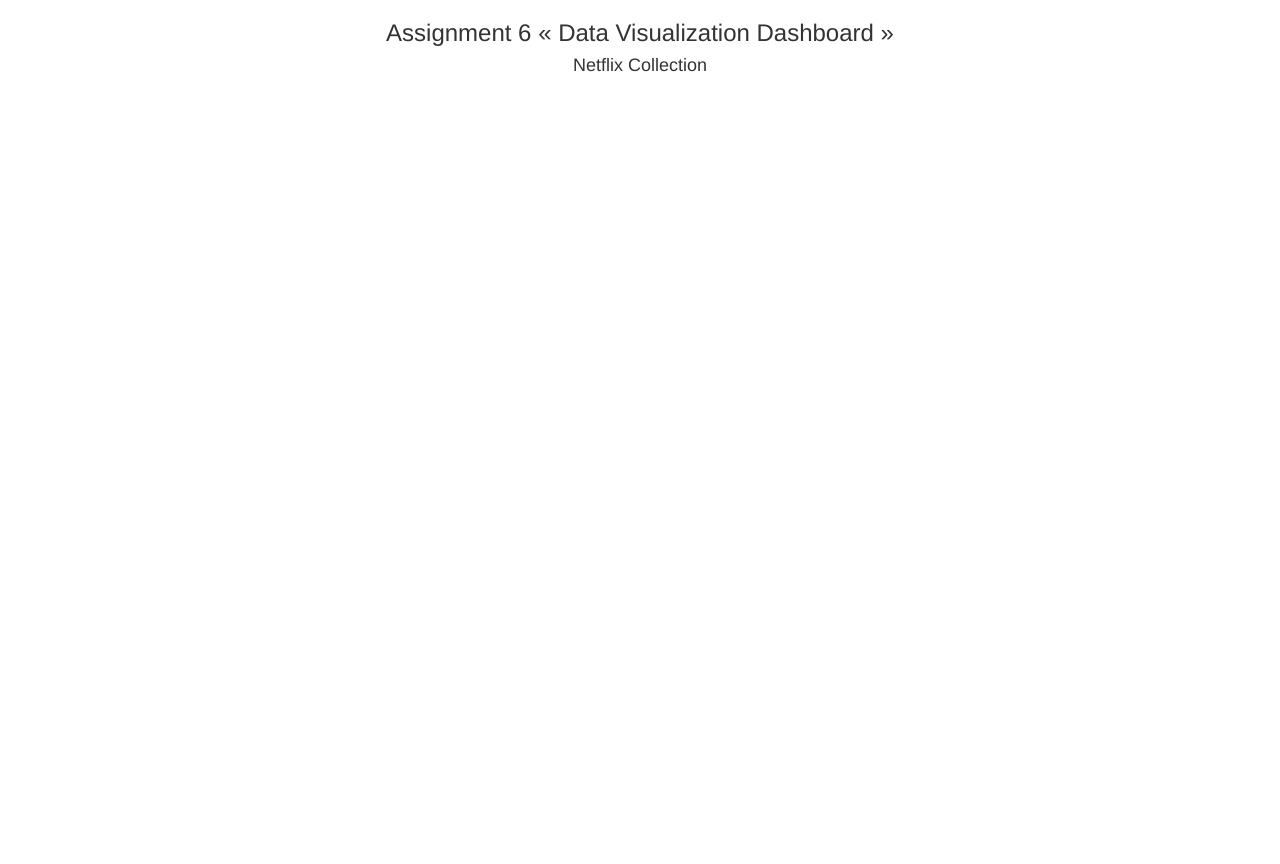
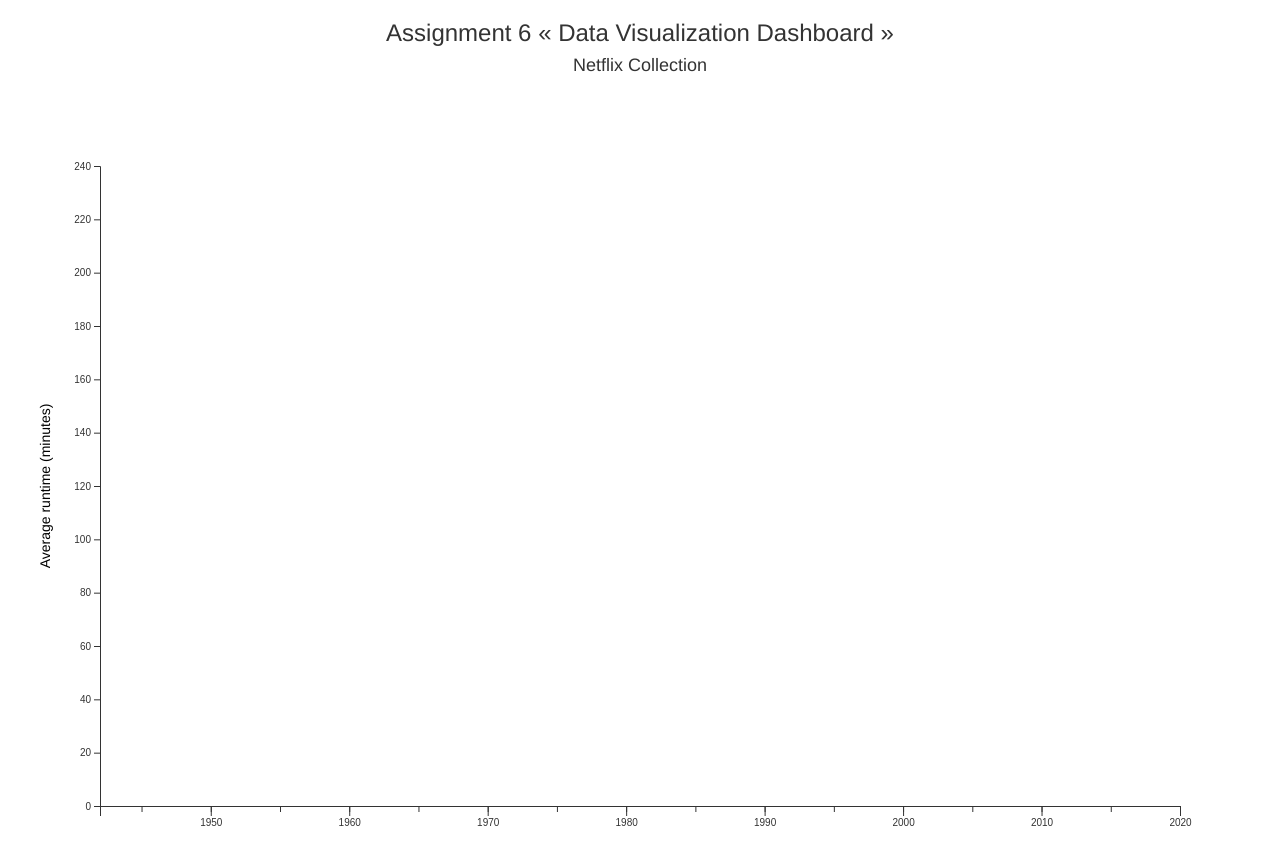
Before and after one commit to CS1951A-S21-Brown/hw6-dataviz-j-f1, a plain HTML site: page index.html in a window 1280 px wide. Before the commit the page ends 800 px from the top, so only its background shows below. Drawn offline with nearby package versions, Linux system fonts and the light colour scheme.

Commit message:
graph 1 skeleton

```diff
--- a/index.html
+++ b/index.html
@@ -9,7 +9,7 @@
     />
     <link rel="stylesheet" href="main.css" />
     <!--Feel free to add more CSS files as needed-->
-    <script type="text/javascript" src="https://d3js.org/d3.v5.min.js"></script>
+    <script type="text/javascript" src="https://d3js.org/d3.v6.min.js"></script>
   </head>
   <body>
     <div class="header">
--- a/main.js
+++ b/main.js
@@ -1,7 +1,7 @@
 // Add your JavaScript code here
 const MAX_WIDTH = Math.max(1080, window.innerWidth);
 const MAX_HEIGHT = 720;
-const margin = { top: 40, right: 100, bottom: 40, left: 175 };
+const margin = { top: 40, right: 100, bottom: 40, left: 100 };
 
 // Assumes the same graph width, height dimensions as the example dashboard. Feel free to change these if you'd like
 let graph_1_width = MAX_WIDTH / 2 - 10,
@@ -35,5 +35,49 @@ const parseDate = d3.timeParse("%B %-d, %Y");
     .filter((d) => d.type === "TV Show")
     .map(({ duration, ...m }) => ({ ...m, seasons: parseInt(duration) }));
 
-  debugger;
+  constructRuntimeByYear(movies, MAX_WIDTH - margin.left - margin.right);
 })();
+
+function constructRuntimeByYear(movies, width) {
+  const height = MAX_HEIGHT - margin.top - margin.bottom;
+  const svg = d3
+    .select("#graph1")
+    .append("svg")
+    .attr("width", MAX_WIDTH)
+    .attr("height", MAX_HEIGHT)
+    .append("g")
+    .attr("transform", `translate(${margin.left}, ${margin.top})`);
+
+  const data = d3
+    .groups(movies, (d) => d.release_year)
+    .map(([year, movies]) => ({
+      year,
+      runtime: d3.mean(movies, (d) => d.minutes),
+    }))
+    .sort((a, b) => a.year - b.year);
+
+  const x = d3.scaleLinear(
+    d3.extent(data, (d) => d.year),
+    [0, width]
+  );
+  const y = d3
+    .scaleLinear([d3.max(data, (d) => d.runtime), 0], [0, height])
+    .nice();
+
+  svg
+    .append("text")
+    .attr("transform", `translate(-50, ${height / 2}) rotate(-90)`)
+    .attr("text-anchor", "middle")
+    .text("Average runtime (minutes)");
+  svg.append("g").call(d3.axisLeft(y));
+  svg
+    .append("g")
+    .attr("transform", `translate(0, ${height})`)
+    .call(d3.axisBottom(x).ticks(20, "d"))
+    .selectAll("text")
+    .remove();
+  svg
+    .append("g")
+    .attr("transform", `translate(0, ${height})`)
+    .call(d3.axisBottom(x).ticks(10, "d").tickSize(10));
+}
```
